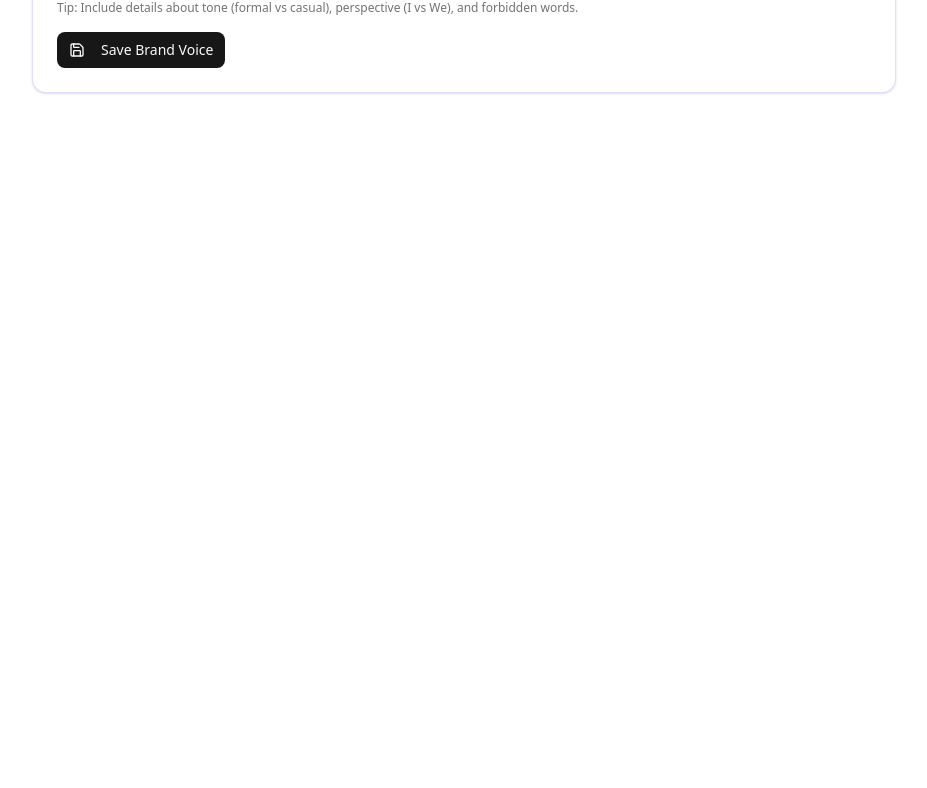
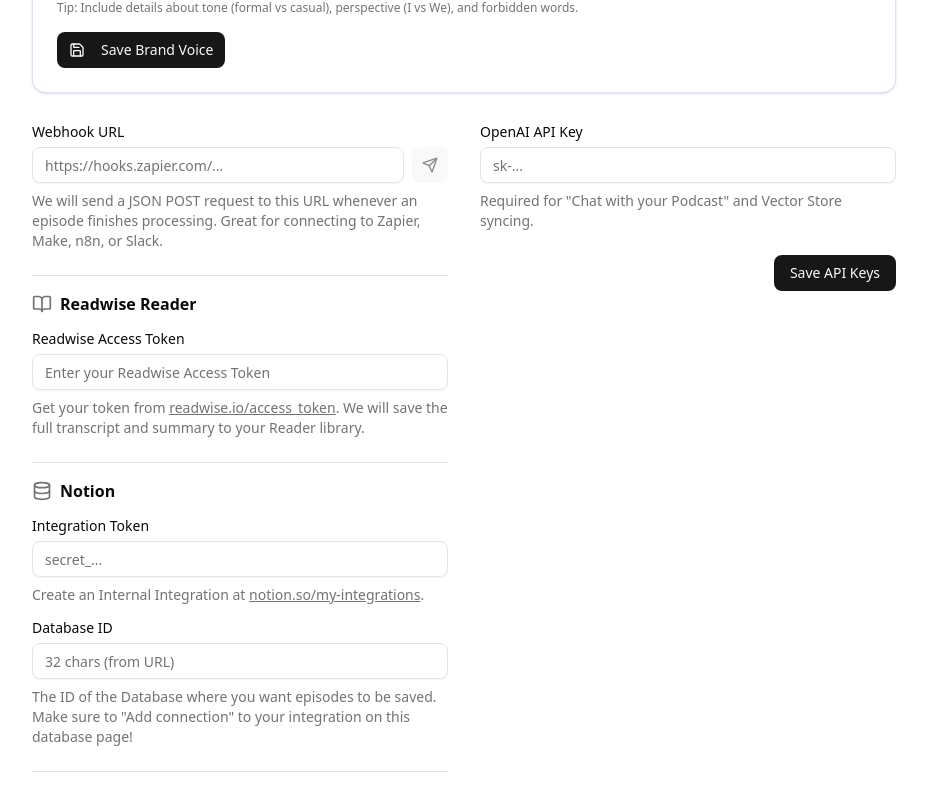
Before and after one commit to hilowstudio/podcatch, a Next.js app: page /settings in a window 1280 px wide. Shown: the part 540-1328 px from the top of the page, without its empty margins (176-1103 px from the left). Before the commit the page ends 800 px from the top, so only its background shows below. Built offline with nearby package versions, Linux system fonts and the light colour scheme; no server answers; the database is empty; sample sign-in values are in the browser's storage.

Commit message:
Fix: Restore missing settings forms

```diff
--- a/app/settings/page.tsx
+++ b/app/settings/page.tsx
@@ -2,6 +2,8 @@ import { getBrandVoice } from '@/actions/settings-actions';
 import { BrandVoiceSettings } from '@/components/brand-voice-settings';
 import { redirect } from 'next/navigation';
 import { auth } from '@/auth';
+import { ApiKeysForm } from '@/components/settings/api-keys-form';
+import { IntegrationsForm } from '@/components/settings/integrations-form';
 
 export const metadata = {
     title: 'Settings - Podcatch',
@@ -23,6 +25,15 @@ export default async function SettingsPage() {
                     <BrandVoiceSettings initialVoice={brandVoice} />
                 </section>
 
+                <div className="grid gap-8 md:grid-cols-2">
+                    <section>
+                        <IntegrationsForm />
+                    </section>
+                    <section>
+                        <ApiKeysForm />
+                    </section>
+                </div>
+
                 {/* Future settings sections can go here */}
             </div>
         </div>
```
